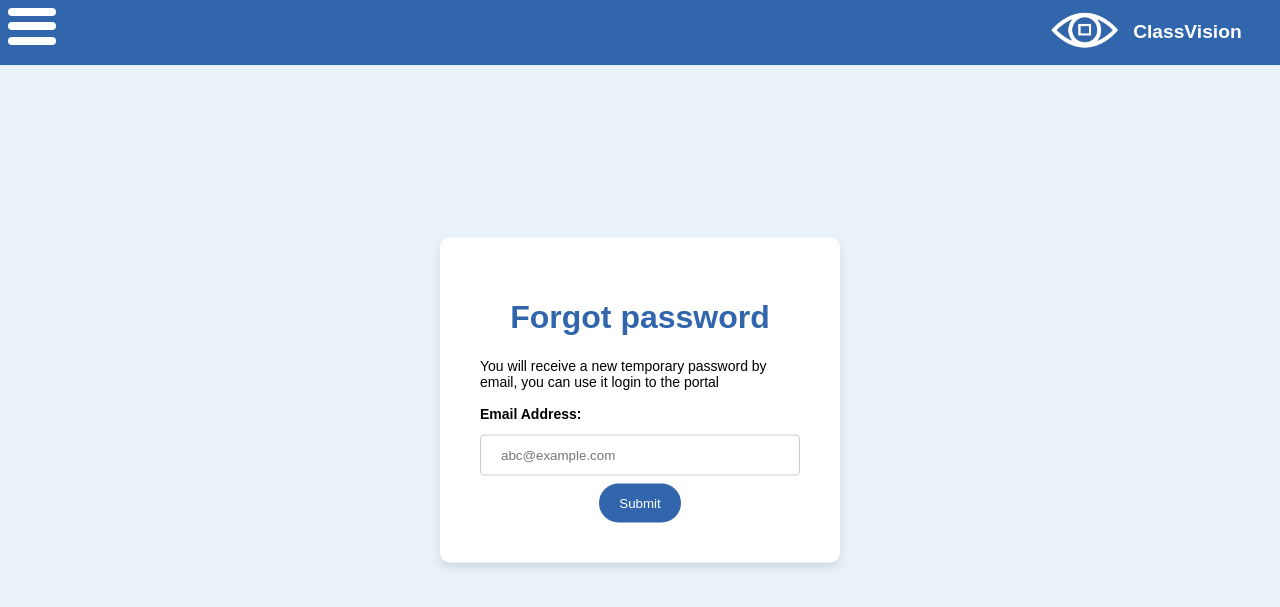
After one commit to Abhirup-pal/classVision, a Flask app: page /forgot_password in a window 1280 px wide. The commit adds this page. Shown: the top 607 px of the page. Run offline with Flask 3, Linux system fonts and the light colour scheme; some libraries are stand-ins or nearby versions.

Commit message:
Added forgot password methods for retreiving accounts with forgotten password

```diff
--- a/website/auth.py
+++ b/website/auth.py
@@ -1,6 +1,6 @@
 from flask import Blueprint, render_template, request, flash, redirect, url_for
 from .models import User
-from werkzeug.security import check_password_hash
+from werkzeug.security import check_password_hash,generate_password_hash
 from flask_login import login_user, login_required, logout_user, current_user
 
 
@@ -58,3 +58,27 @@ def student_login():
 def logout():
     logout_user()
     return redirect('/')
+
+@auth.route('/forgot_password',methods=['GET', 'POST'])
+def forgot_password() :
+    if request.method=='POST' :
+        email=request.form['email']
+        user = User.query.filter_by(email=email).first()
+        if user :
+            from .password import password_generator
+            from .send_email import send_email
+            from . import db
+            temp_password = password_generator()
+            try :
+                send_email(email,temp_password)
+            except :
+                flash("Failed to send email to the specified email id")
+                return redirect('/forgot_password')
+            user.password = generate_password_hash(temp_password)
+            db.session.commit()
+            flash('You received an email containing your new password')
+            return redirect('/')
+        else :
+            flash("Email id is not registered")
+            return redirect('/forgot_password')
+    return render_template("forgot_password.html", user=current_user)
--- a/website/templates/base.html
+++ b/website/templates/base.html
@@ -52,7 +52,7 @@
           <!-- Links for not logged in users -->
           <li><a class="nav-item nav-link" href="/authority_login">Authority Login</a></li>
           <li><a class="nav-item nav-link" href="/student_login">Student Login</a></li>
-          <!-- <li><a class="nav-item nav-link" href="/sign-up">Sign Up</a></li> -->
+          <li><a class="nav-item nav-link" href="/forgot_password">Forgot password?</a></li>
           {% endif %}
         </ul>
       </nav>
@@ -93,7 +93,7 @@
             <!-- Links for not logged in users -->
             <li><a class="nav-item nav-link" href="/authority_login">Authority Login</a></li>
             <li><a class="nav-item nav-link" href="/student_login">Student Login</a></li>
-            <!-- <li><a class="nav-item nav-link" href="/sign-up">Sign Up</a></li> -->
+            <li><a class="nav-item nav-link" href="/forgot_password">Forgot password?</a></li>
             {% endif %}
           </ul>
         </nav>
--- /dev/null
+++ b/website/templates/forgot_password.html
@@ -0,0 +1,23 @@
+{% extends "base.html" %}
+
+{% block head %}
+    <link rel="stylesheet" href="{{ url_for('static', filename='css/form.css') }}">
+
+{% endblock %}
+
+{% block title %}Forgot password{% endblock %}
+
+{% block content %}
+
+<body>
+    <div class="form-group">
+        <form method="POST">
+            <h1>Forgot password</h1>
+            <div for="alert" style="margin-bottom:1rem;font-size:14px;">You will receive a new temporary password by email, you can use it login to the portal</div>
+            <label for="email">Email Address:</label>
+            <input type="email" id="email" name="email" placeholder="abc@example.com" class="form-control" required>
+            <input type="submit" class="btn btn-primary" value="Submit">
+        </form>
+    </div>
+</body>
+{% endblock %}
```
Also changed, not shown: website/send_email.py (+5 -2 lines), 1 other file.
